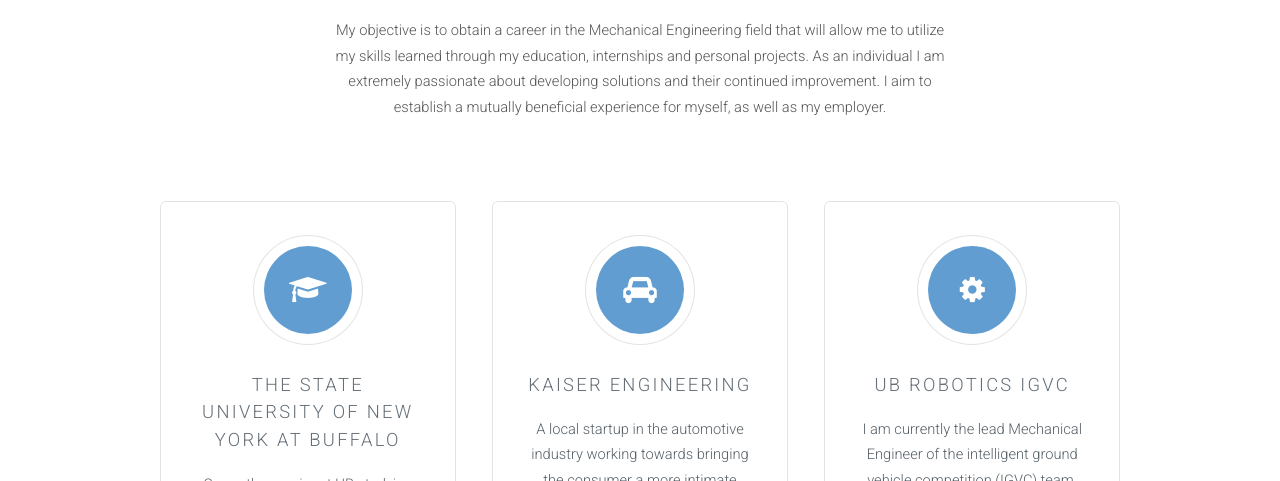
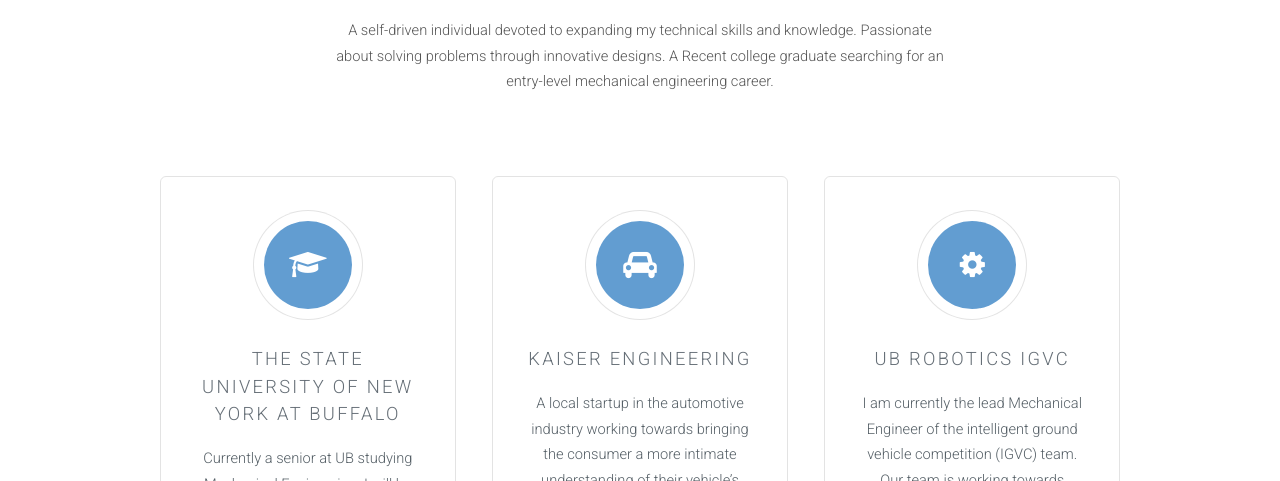
Before and after one commit to akaiser16/website, a plain HTML site: page index.html in a window 1280 px wide. Shown: the part 619-1100 px from the top of the page. Drawn offline with Linux system fonts and the light colour scheme.

Commit message:
Changed Summary
Matched linkedIn

```diff
--- a/index.html
+++ b/index.html
@@ -63,7 +63,7 @@
 					</div>
 					<div class="6u">
 					<p>
-						My objective is to obtain a career in the Mechanical Engineering field that will allow me to utilize my skills learned through my education, internships and personal projects. As an individual I am extremely passionate about developing solutions and their continued improvement. I aim to establish a mutually beneficial experience for myself, as well as my employer.
+						A self-driven individual devoted to expanding my technical skills and knowledge. Passionate about solving problems through innovative designs. A Recent college graduate searching for an entry-level mechanical engineering career.
 					</p>
 					</div>
 					<div class="3u">
```
